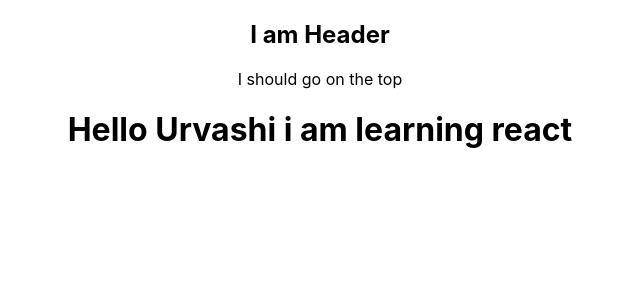
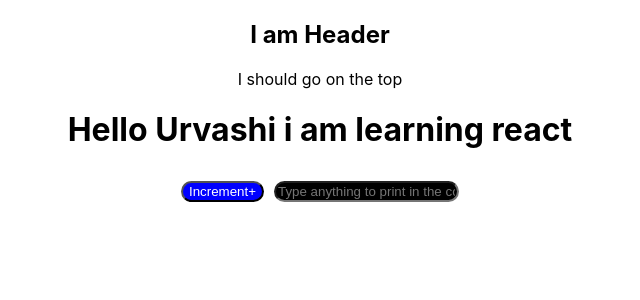
Before and after one commit to urvashitech/react-learning, a React (Create React App) app in the folder testapp/: page / in a window 1280 px wide. Shown: the top 300 px of the page, without its empty margins (320-960 px from the left). Built offline with nearby package versions, Linux system fonts and the light colour scheme.

Commit message:
learned to handle event in react

```diff
--- a/testapp/src/App.js
+++ b/testapp/src/App.js
@@ -13,12 +13,21 @@
 
 }
 function App() {
-
+  let count = 0
+  const handleClickIncrement = ()=>{
+    count+=1
+    console.log(count)
+  }
+  const handleTextChange = (e)=>{
+    console.log(e.target.value)
+  }
   const name = "Urvashi"
   return (
     <div className='App'>
       <Header/>
       <h1>Hello {name} i am learning react</h1>
+      <button onClick={handleClickIncrement} style={{background : "blue" , color: "white" , borderRadius : "20px"}}> Increment+</button>
+      <input style={{background : "black" , color: "white" , marginLeft: "10px", marginTop: "10px", borderRadius : "15px"}} onChange={handleTextChange} placeholder='Type anything to print in the console '/>
 
     </div>
   );
```
